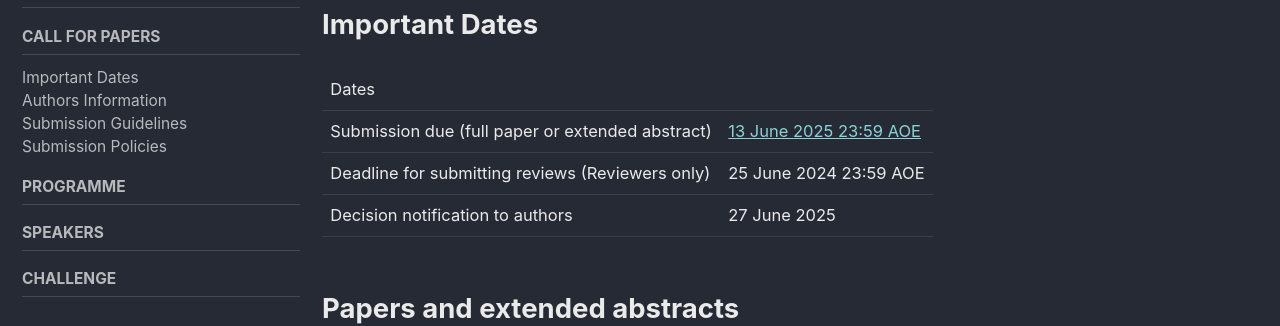
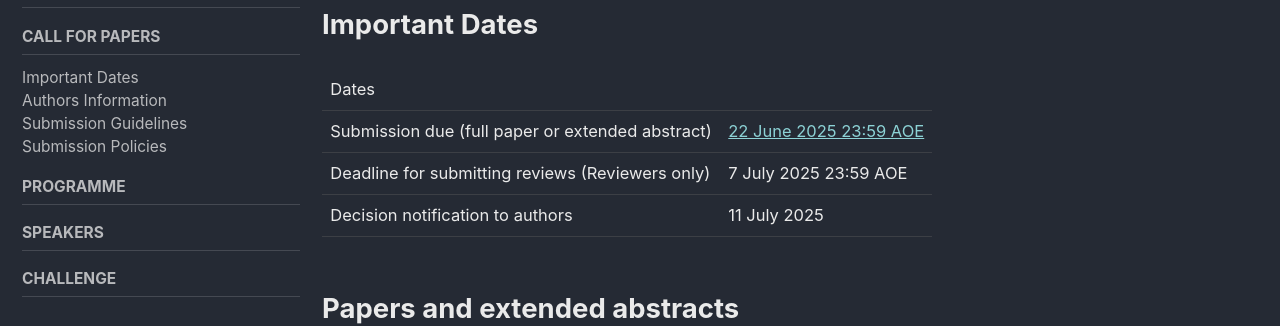
Before and after one commit to cvppa2025/cvppa2025.github.io, a Jekyll site: the page built from _pages/cfp.md, in a window 1280 px wide and 900 px high, scrolled down 966 px. Shown: the part 139-465 px from the top of the window. Built offline with Jekyll 4.4.1, drawn with Linux system fonts in a browser that asks for light colours; cached includes are drawn as plain includes.

Commit message:
Update cfp.md
important dates updated

```diff
--- a/_pages/cfp.md
+++ b/_pages/cfp.md
@@ -25,9 +25,9 @@ Submission will be done on CMT: TBA.
 ## Important Dates
 
 |Dates       |       |
-|Submission due (full paper or extended abstract) | [13 June 2025 23:59 AOE](https://www.timeanddate.com/worldclock/converter.html?iso=20240614T115900&p1=tz_aoe&p2=137&p3=155&p4=165&p5=136&p6=215&p7=26&p8=176&p9=33&p10=248&p11=240) |
-|Deadline for submitting reviews (Reviewers only) | 25 June 2024 23:59 AOE |
-|Decision notification to authors | 27 June 2025 |
+|Submission due (full paper or extended abstract) | [22 June 2025 23:59 AOE](https://www.timeanddate.com/worldclock/converter.html?iso=20240623T115900&p1=tz_aoe&p2=137&p3=155&p4=165&p5=136&p6=215&p7=26&p8=176&p9=33&p10=248&p11=240) |
+|Deadline for submitting reviews (Reviewers only) | 7 July 2025 23:59 AOE |
+|Decision notification to authors | 11 July 2025 |
 
 ## Papers and extended abstracts
 
```
